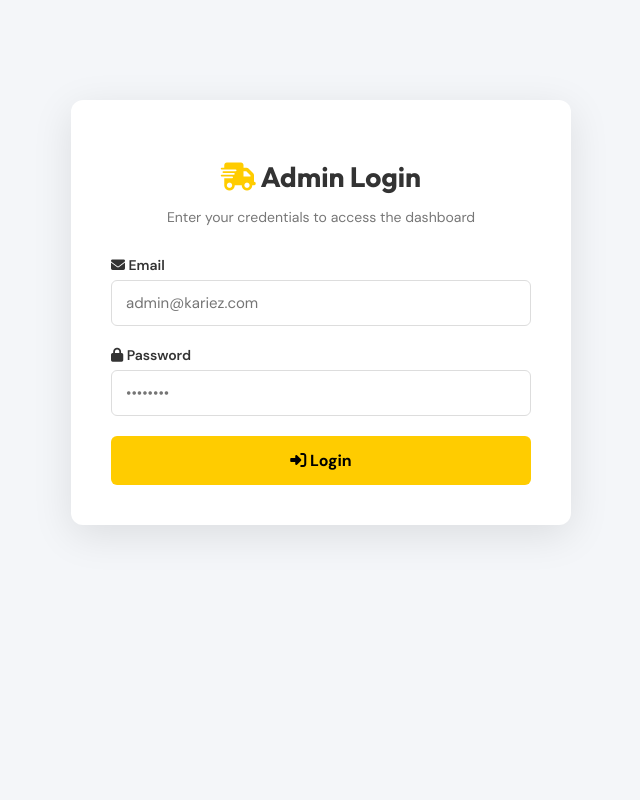
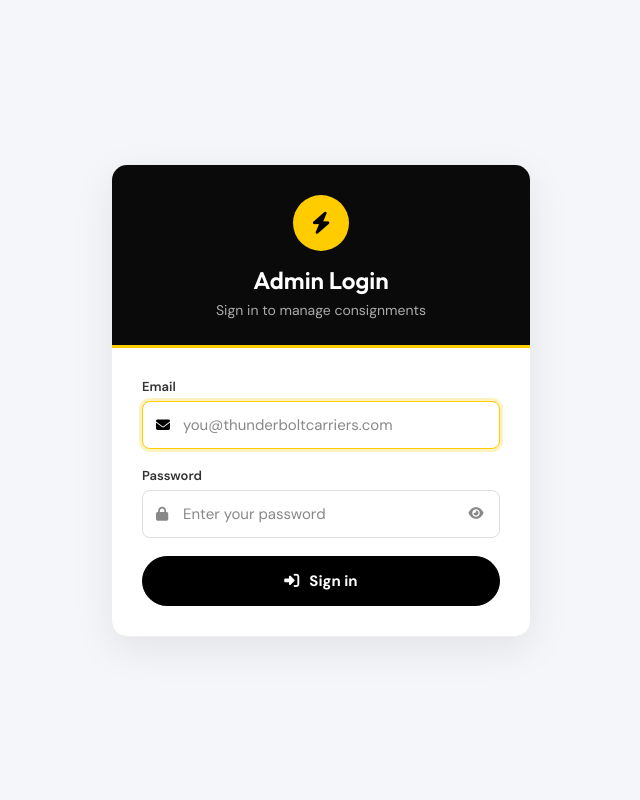
Before and after one commit to nikeningha-oss/thunderbolt-clone, a PHP site: page /login.php in a window 1280 px wide. Shown: the whole page, without its empty margins (319-959 px from the left). Run offline with PHP 8.4, Linux system fonts and the light colour scheme.

Commit message:
Add files via upload

```diff
--- a/login.php
+++ b/login.php
@@ -4,19 +4,29 @@ require_once 'db.php';
 
 // Already logged in? Go straight to dashboard
 if (isset($_SESSION['admin']) && $_SESSION['admin'] === true) {
-    header('Location: dashboard.php');
+    header('Location: admin.php');
     exit;
 }
 
+// CSRF token
+if (empty($_SESSION['csrf'])) {
+    $_SESSION['csrf'] = bin2hex(random_bytes(16));
+}
+
 $error = '';
-if (isset($_POST['login'])) {
-    $email = trim($_POST['email']);
-    $pass  = trim($_POST['password']);
-    if ($email === ADMIN_EMAIL && $pass === ADMIN_PASSWORD) {
+if ($_SERVER['REQUEST_METHOD'] === 'POST' && isset($_POST['login'])) {
+    $email = trim($_POST['email'] ?? '');
+    $pass  = trim($_POST['password'] ?? '');
+
+    if (!hash_equals($_SESSION['csrf'], $_POST['csrf'] ?? '')) {
+        $error = 'Session expired. Please try again.';
+    } elseif (hash_equals(ADMIN_EMAIL, $email) && hash_equals(ADMIN_PASSWORD, $pass)) {
+        session_regenerate_id(true);
         $_SESSION['admin'] = true;
-        header('Location: dashboard.php');
+        header('Location: admin.php');
         exit;
     } else {
+        usleep(600000); // small delay slows down password guessing
         $error = 'Invalid email or password.';
     }
 }
@@ -26,66 +36,93 @@ if (isset($_POST['login'])) {
 <head>
     <meta charset="UTF-8">
     <meta name="viewport" content="width=device-width, initial-scale=1">
-    <title>Admin Login - Kariez</title>
-    <link rel="stylesheet" href="https://fonts.googleapis.com/css2?family=DM+Sans:wght@400;500;600;700&family=Outfit:wght@400;600;700&display=swap">
+    <title>Admin Login - Thunderbolt Carriers</title>
+    <meta name="robots" content="noindex, nofollow">
+    <link rel="stylesheet" href="https://fonts.googleapis.com/css2?family=DM+Sans:wght@400;500;600;700&family=Outfit:wght@500;600;700&display=swap">
     <link rel="stylesheet" href="https://cdnjs.cloudflare.com/ajax/libs/font-awesome/6.5.2/css/all.min.css">
     <style>
-        :root { --primary: #FFCC00; --dark: #0a0a0a; }
-        body { font-family: 'DM Sans', sans-serif; background: #f4f6f9; margin: 0; color: #333; }
-        h1, h2 { font-family: 'Outfit', sans-serif; }
+        :root { --primary: #FFCC00; --cream: #FFFCEE; --dark: #0a0a0a; --muted: #888888; }
+        * { box-sizing: border-box; }
+        body { font-family: 'DM Sans', sans-serif; background: #f4f6f9; margin: 0; color: #484848; min-height: 100vh; display: grid; place-items: center; padding: 20px; }
+        h1 { font-family: 'Outfit', sans-serif; margin: 0; }
 
-        /* PRELOADER */
+        /* Preloader */
         #preloader { position: fixed; inset: 0; background: #fff; display: flex; align-items: center; justify-content: center; z-index: 999999; transition: opacity .35s ease, visibility .35s ease; }
         #preloader.loaded { opacity: 0; visibility: hidden; }
 
-        .login-wrap {
-            max-width: 420px; margin: 100px auto; background: #fff;
-            padding: 40px; border-radius: 12px; box-shadow: 0 10px 40px rgba(0,0,0,0.1);
-        }
-        .login-wrap h1 { text-align: center; margin-bottom: 10px; font-size: 28px; }
-        .login-wrap p { text-align: center; color: #777; margin-bottom: 30px; font-size: 14px; }
-        .login-wrap label { display: block; font-weight: 600; font-size: 14px; margin-bottom: 6px; }
-        .login-wrap input {
-            width: 100%; padding: 12px 14px; border: 1px solid #ddd; border-radius: 6px;
-            font-size: 15px; box-sizing: border-box; margin-bottom: 20px; font-family: 'DM Sans', sans-serif;
-        }
-        .login-wrap input:focus { outline: none; border-color: var(--primary); }
-        .login-wrap button {
-            width: 100%; padding: 14px; background: var(--primary); border: none;
-            border-radius: 6px; font-size: 16px; font-weight: 700; cursor: pointer; transition: 0.3s;
-            font-family: 'DM Sans', sans-serif; color: #000;
-        }
-        .login-wrap button:hover { background: #000; color: var(--primary); }
-        .alert-error { background: #ffe0e0; color: #b00020; border-left: 4px solid #b00020; padding: 12px 16px; border-radius: 6px; margin-bottom: 20px; font-size: 14px; }
+        .card { width: 100%; max-width: 420px; background: #fff; border-radius: 16px; overflow: hidden; border: 1px solid #eee; box-shadow: 0 12px 40px rgba(0,0,0,.08); }
+        .card-head { background: var(--dark); border-bottom: 3px solid var(--primary); padding: 30px 30px 26px; text-align: center; }
+        .bolt { width: 56px; height: 56px; border-radius: 50%; background: var(--primary); color: #000; display: grid; place-items: center; font-size: 22px; margin: 0 auto 14px; }
+        .card-head h1 { color: #fff; font-size: 24px; font-weight: 600; }
+        .card-head p { margin: 6px 0 0; color: #aaa; font-size: 14px; }
+
+        form { padding: 30px; }
+        label { display: block; font-weight: 600; font-size: 13px; color: #333; margin-bottom: 6px; }
+        .field { position: relative; margin-bottom: 18px; }
+        .field i.lead { position: absolute; left: 14px; top: 50%; transform: translateY(-50%); color: var(--muted); font-size: 14px; }
+        .field input { width: 100%; padding: 13px 14px 13px 40px; border: 1px solid #ddd; border-radius: 8px; font: 400 15px 'DM Sans', sans-serif; color: #222; transition: border-color .2s, box-shadow .2s; }
+        .field input::placeholder { color: var(--muted); }
+        .field input:focus { outline: none; border-color: var(--primary); box-shadow: 0 0 0 3px rgba(255,204,0,.25); }
+        .field input:focus ~ i.lead { color: #000; }
+        .eye { position: absolute; right: 6px; top: 50%; transform: translateY(-50%); width: 36px; height: 36px; border: none; background: transparent; color: var(--muted); cursor: pointer; border-radius: 50%; }
+        .eye:hover { color: #000; }
+        .field.pw input { padding-right: 44px; }
+
+        .btn { width: 100%; padding: 14px; margin-top: 6px; border: 1px solid #000; background: #000; color: #fff; border-radius: 40px; font: 700 15px 'DM Sans', sans-serif; cursor: pointer; display: flex; align-items: center; justify-content: center; gap: 10px; transition: .3s; }
+        .btn:hover { background: var(--primary); color: #000; border-color: var(--primary); }
+
+        .alert-error { background: #ffe0e0; color: #b00020; border-left: 4px solid #b00020; padding: 12px 16px; border-radius: 8px; margin-bottom: 20px; font-size: 14px; display: flex; gap: 10px; align-items: center; }
+
+        @media (prefers-reduced-motion: reduce) { * { transition: none !important; } }
     </style>
 </head>
 <body>
 
-<div id="preloader"><img width="200" height="200" src="https://thunderboltcarriers.com/wp-content/uploads/2024/12/preloader.gif" alt=""></div>
+<div id="preloader"><img width="200" height="200" src="https://thunderboltcarriers.com/wp-content/uploads/2024/12/preloader.gif" alt="Loading..."></div>
 
-<div class="login-wrap">
-    <h1><i class="fa-solid fa-truck-fast" style="color: var(--primary);"></i> Admin Login</h1>
-    <p>Enter your credentials to access the dashboard</p>
+<div class="card">
+    <div class="card-head">
+        <div class="bolt"><i class="fa-solid fa-bolt"></i></div>
+        <h1>Admin Login</h1>
+        <p>Sign in to manage consignments</p>
+    </div>
 
-    <?php if ($error): ?>
-        <div class="alert-error"><i class="fa-solid fa-circle-exclamation"></i> <?= htmlspecialchars($error) ?></div>
-    <?php endif; ?>
+    <form method="POST" autocomplete="off">
+        <?php if ($error): ?>
+            <div class="alert-error"><i class="fa-solid fa-circle-exclamation"></i> <?= htmlspecialchars($error) ?></div>
+        <?php endif; ?>
 
-    <form method="POST">
-        <label><i class="fa-solid fa-envelope"></i> Email</label>
-        <input type="email" name="email" placeholder="admin@kariez.com" required>
+        <input type="hidden" name="csrf" value="<?= $_SESSION['csrf'] ?>">
 
-        <label><i class="fa-solid fa-lock"></i> Password</label>
-        <input type="password" name="password" placeholder="••••••••" required>
+        <label for="email">Email</label>
+        <div class="field">
+            <input id="email" type="email" name="email" placeholder="you@thunderboltcarriers.com" required autofocus>
+            <i class="fa-solid fa-envelope lead"></i>
+        </div>
 
-        <button type="submit" name="login"><i class="fa-solid fa-right-to-bracket"></i> Login</button>
+        <label for="password">Password</label>
+        <div class="field pw">
+            <input id="password" type="password" name="password" placeholder="Enter your password" required>
+            <i class="fa-solid fa-lock lead"></i>
+            <button type="button" class="eye" id="eye" aria-label="Show password"><i class="fa-solid fa-eye"></i></button>
+        </div>
+
+        <button class="btn" type="submit" name="login"><i class="fa-solid fa-right-to-bracket"></i> Sign in</button>
     </form>
 </div>
 
 <script>
-window.addEventListener('load', function(){
+window.addEventListener('load', function () {
     var p = document.getElementById('preloader');
-    if (p) setTimeout(function(){ p.classList.add('loaded'); }, 300);
+    if (p) setTimeout(function () { p.classList.add('loaded'); }, 300);
+});
+
+document.getElementById('eye').addEventListener('click', function () {
+    var input = document.getElementById('password');
+    var show = input.type === 'password';
+    input.type = show ? 'text' : 'password';
+    this.innerHTML = '<i class="fa-solid ' + (show ? 'fa-eye-slash' : 'fa-eye') + '"></i>';
+    this.setAttribute('aria-label', show ? 'Hide password' : 'Show password');
 });
 </script>
 
```
